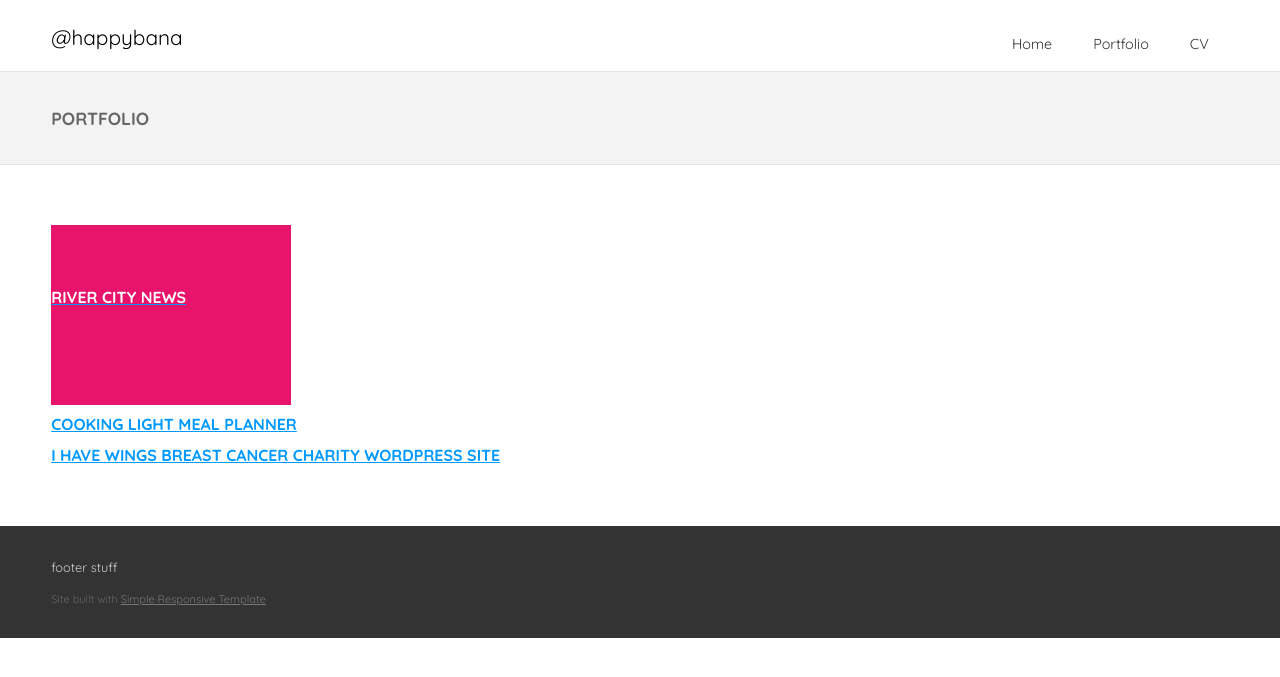
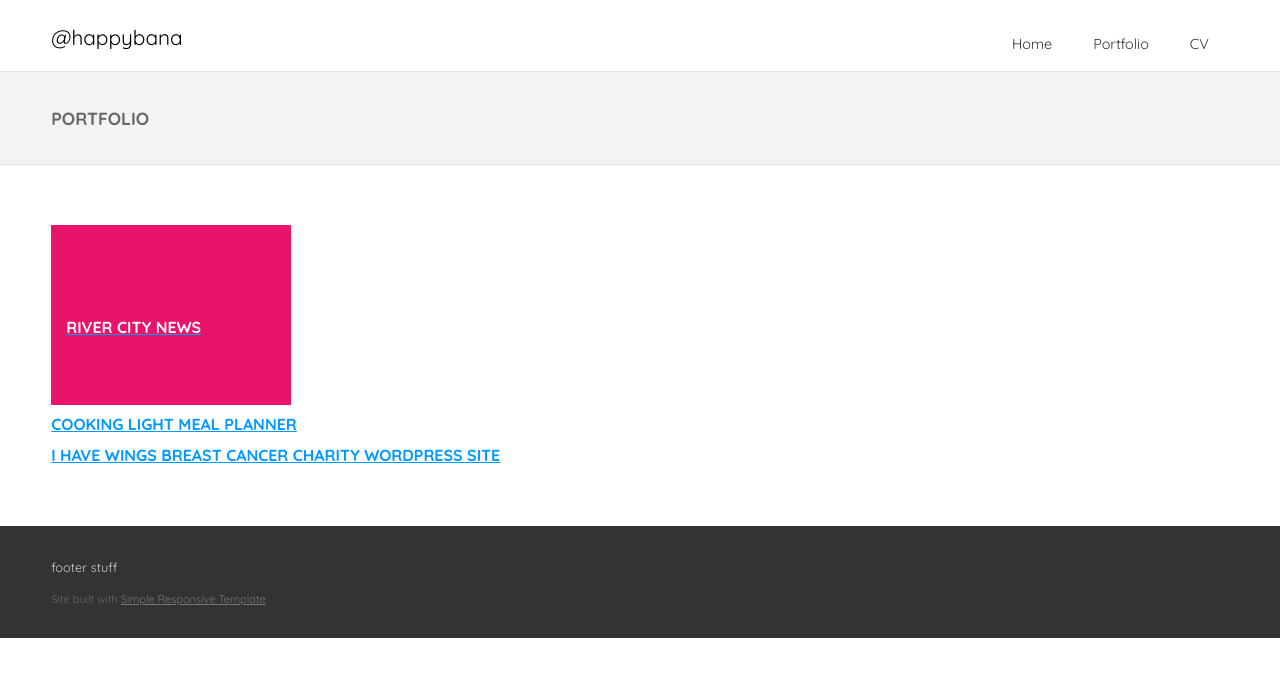
Before and after one commit to banbanbana/happybana.github.io, a Jekyll site: the page portfolio.html, which Jekyll copies as it is, in a window 1280 px wide. Shown: the top 677 px of the page. Built offline with Jekyll 4.4.1, drawn with Linux system fonts in a browser that asks for light colours; some web fonts are replaced.

Commit message:
Update colorblocks-style.css

```diff
--- a/css/colorblocks-style.css
+++ b/css/colorblocks-style.css
@@ -20,7 +20,8 @@ BASE (MOBILE) SIZE
 	height:180px;
 	background-color:#e8136a;
 	color:#fff;
-	padding-top:60px;
+	padding-top:90px;
+	padding-left:15px;
 }
 
 #social {
```
